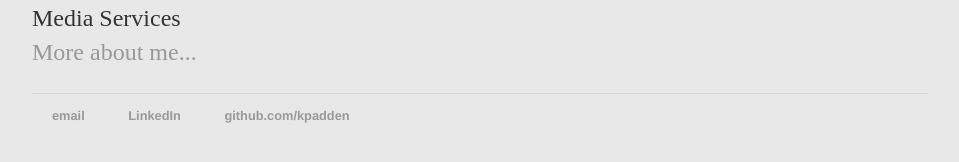
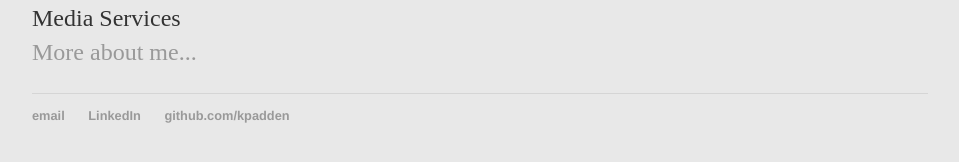
Before and after one commit to kpadden/kpadden.github.io, a Jekyll site: the page built from index.html, in a window 1280 px wide. Shown: the part 217-379 px from the top of the page, without its empty margins (160-1119 px from the left). Built offline with Jekyll 4.4.1, drawn with Linux system fonts in a browser that asks for light colours.

Commit message:
Update main.css

```diff
--- a/css/main.css
+++ b/css/main.css
@@ -92,7 +92,7 @@ footer ul {
 
 footer ul li {
     display: inline;
-    margin: 0px 20px;
+    margin-right: 20px;
 }
 
 a {
```
